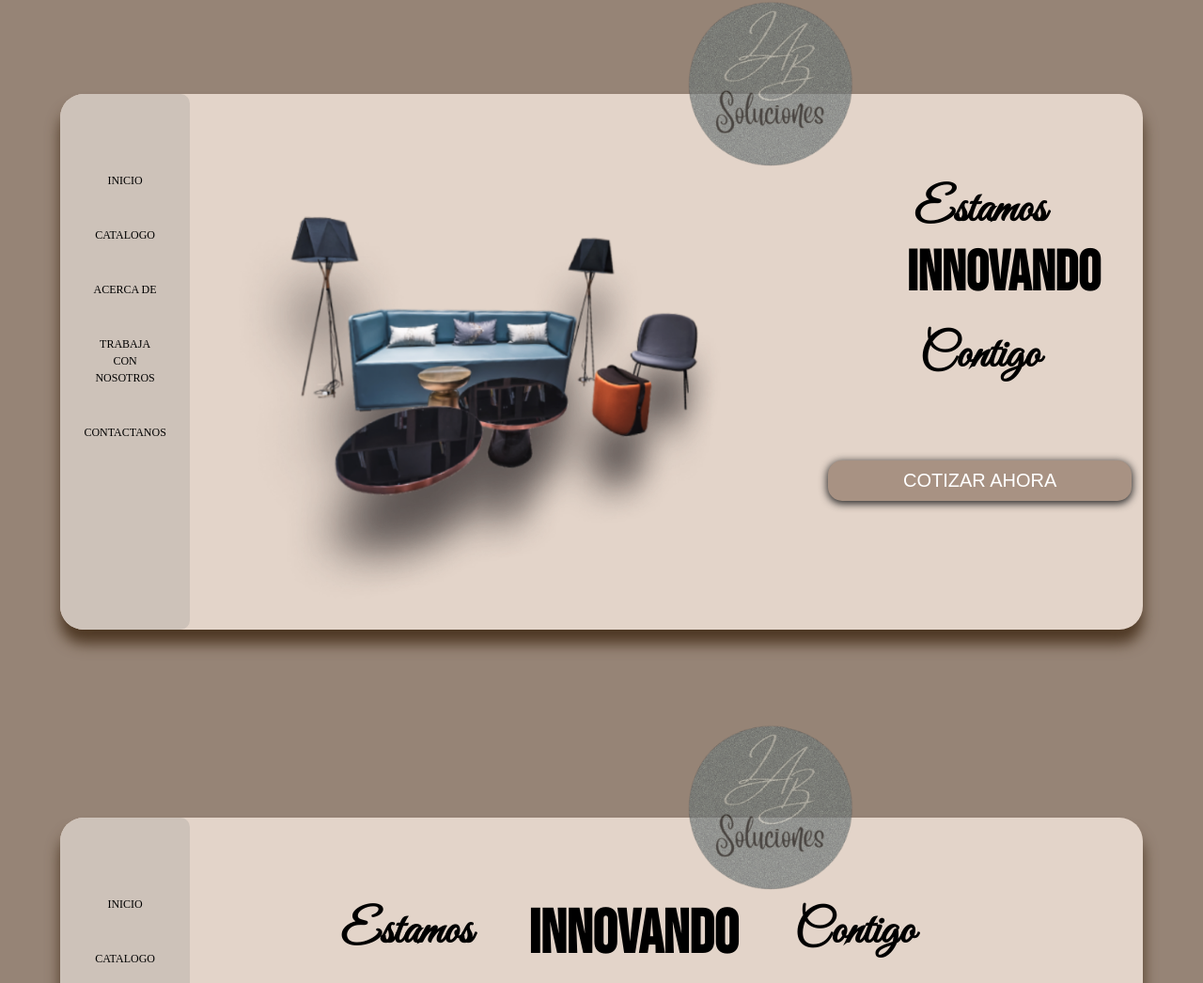
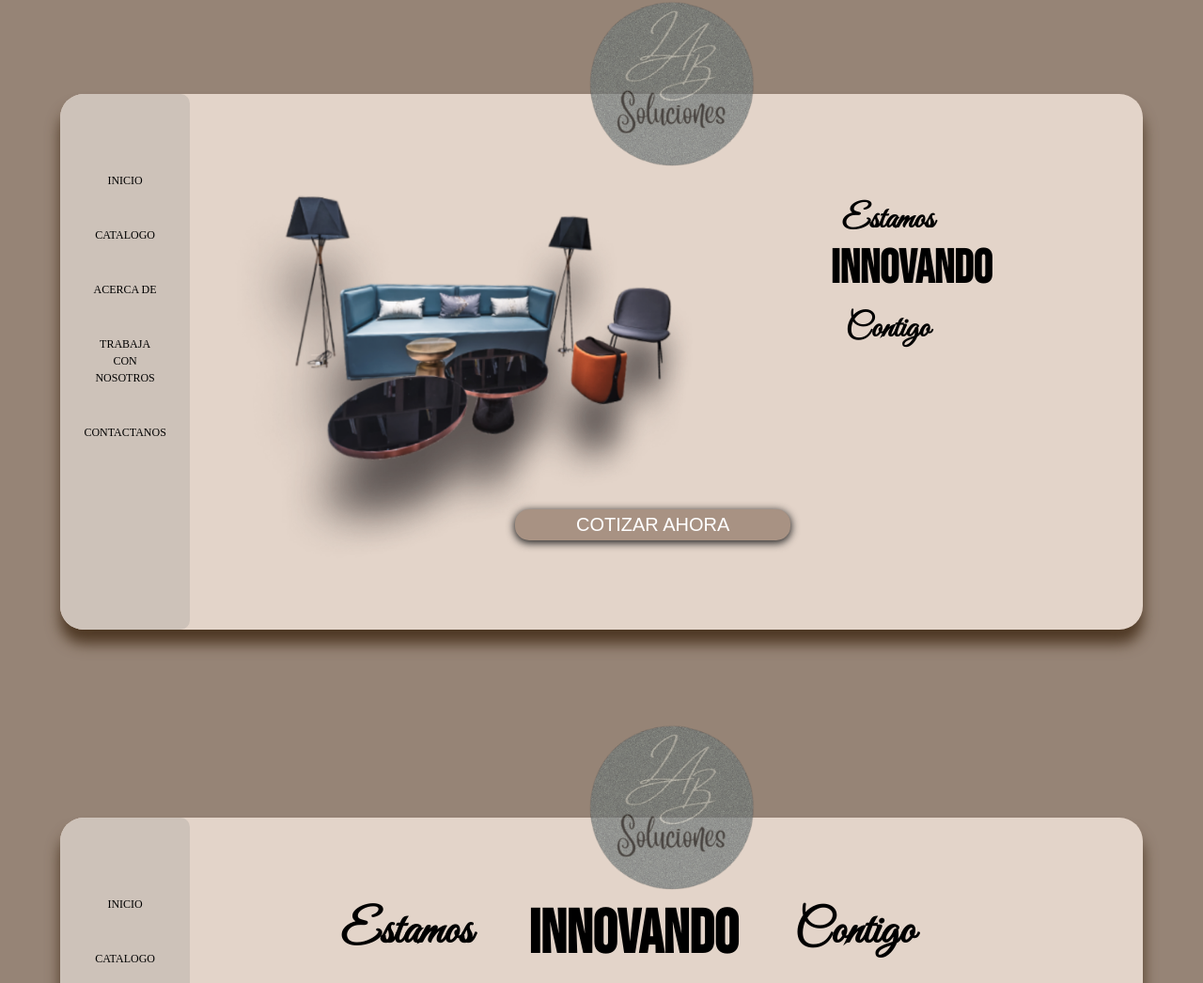
Before and after one commit to Alex19Jim/Soluciones_LAB, a PHP site: page / in a window 1280 px wide; the page is wider, and only the part inside the window is pictured. Shown: the top 1046 px of that part at 94% size. Run offline with PHP 8.4, Linux system fonts and the light colour scheme; some libraries are stand-ins or nearby versions.

Commit message:
actualizacion Responsive

```diff
--- a/V2_PROJECT/CSS/Style.css
+++ b/V2_PROJECT/CSS/Style.css
@@ -22,6 +22,7 @@ header .logo{
     position: absolute;
     text-align: center;
     padding-left: 725px;
+    transition: all 1.5s;
 }
 header .logo img{
     height: 200px;
@@ -79,13 +80,15 @@ header .logo img{
 #pri-contain .imagen img{
     height: 475px;
     margin-left: auto;
+    transition: all 1.5s;
 }
 
 #pri-contain .descripcion{
-    width: 30%;
-    height: 40%;
+    width: 35%;
+    height: 50%;
     padding: 8% 0px;
     text-align: center;
+    transition: all 1.5s;
     justify-items: center;
     font-family: 'Great Vibes', cursiva;
 }
@@ -593,6 +596,7 @@ footer .social_media i:hover{
     transition: all 0.5s;
 }
 
+/* -------------------------- RESPONSIVE DESING --------------------- */
 @media (max-width: 1550px) {
     #pri-contain .descripcion h1{
         font-size: 45x;
@@ -603,3 +607,67 @@ footer .social_media i:hover{
         font-family: 'Bebas Neue';
     }
 }
+@media (max-width: 1430px) {
+    #pri-contain .descripcion{
+        margin-top: 20px;
+        margin-left: 80px;
+        transition: all 1.5s;
+    }
+    #pri-contain .descripcion h1{
+        font-size: 35px;
+    }
+    #pri-contain .descripcion sup{
+        font-size: 50px;
+        padding-left: 50px;
+        font-family: 'Bebas Neue';
+    }
+    #pri-contain .imagen{
+        width: 40%;
+        padding-top: 75px;
+    }
+    #pri-contain .imagen img{
+        height: 450px;
+    }
+    #pri-contain .descripcion button{
+        padding: 5px 65px;
+        margin-top: 170px;
+        margin-left: -500px;
+        transition: all 1.5s;
+    }
+    header .logo{
+        padding-left: 620px;
+        transition: all 1.5s;
+    }
+}
+@media (max-width: 1130px) {
+    #pri-contain .imagen{
+        width: 25%;
+        height: 25%;
+    }
+    #pri-contain .imagen img{
+        height: 350px;
+        transition: all 1.5s;
+    }
+    #pri-contain .descripcion{
+        margin-top: 20px;
+        margin-left: 180px;
+        transition: all 1.5s;
+    }
+    header .logo{
+        padding-left: 500px;
+        transition: all 1.5s;
+    }
+    #pri-contain .descripcion button{
+        margin-top: 100px;
+        margin-left: -350px;
+        transition: all 1.5s;
+    }
+}
+@media (max-width: 990px){
+    #pri-contain .descripcion h1{
+        font-size: 20px;
+    }
+    #pri-contain .descripcion sup{
+        font-size: 30px;
+    }
+}
```
